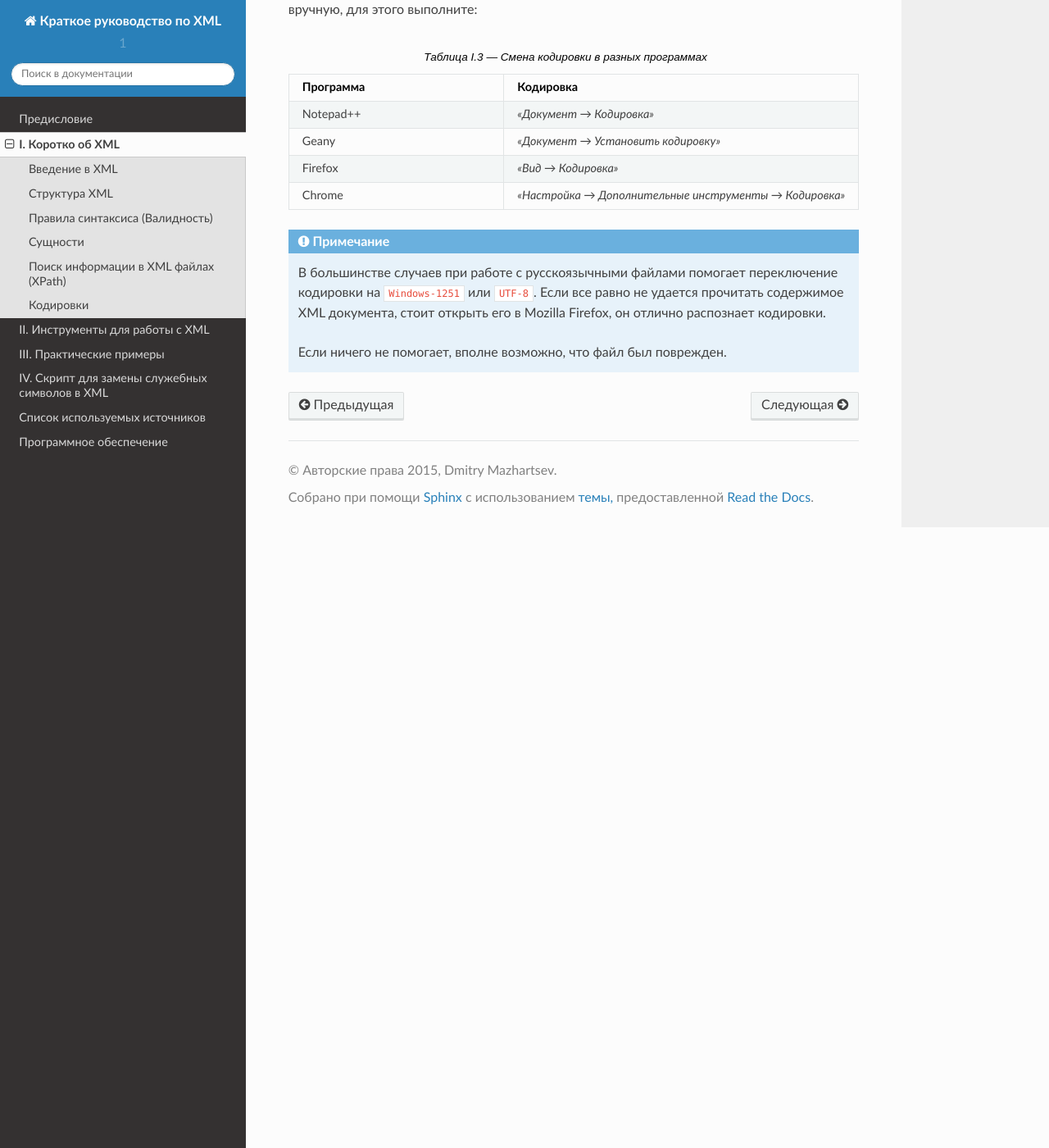
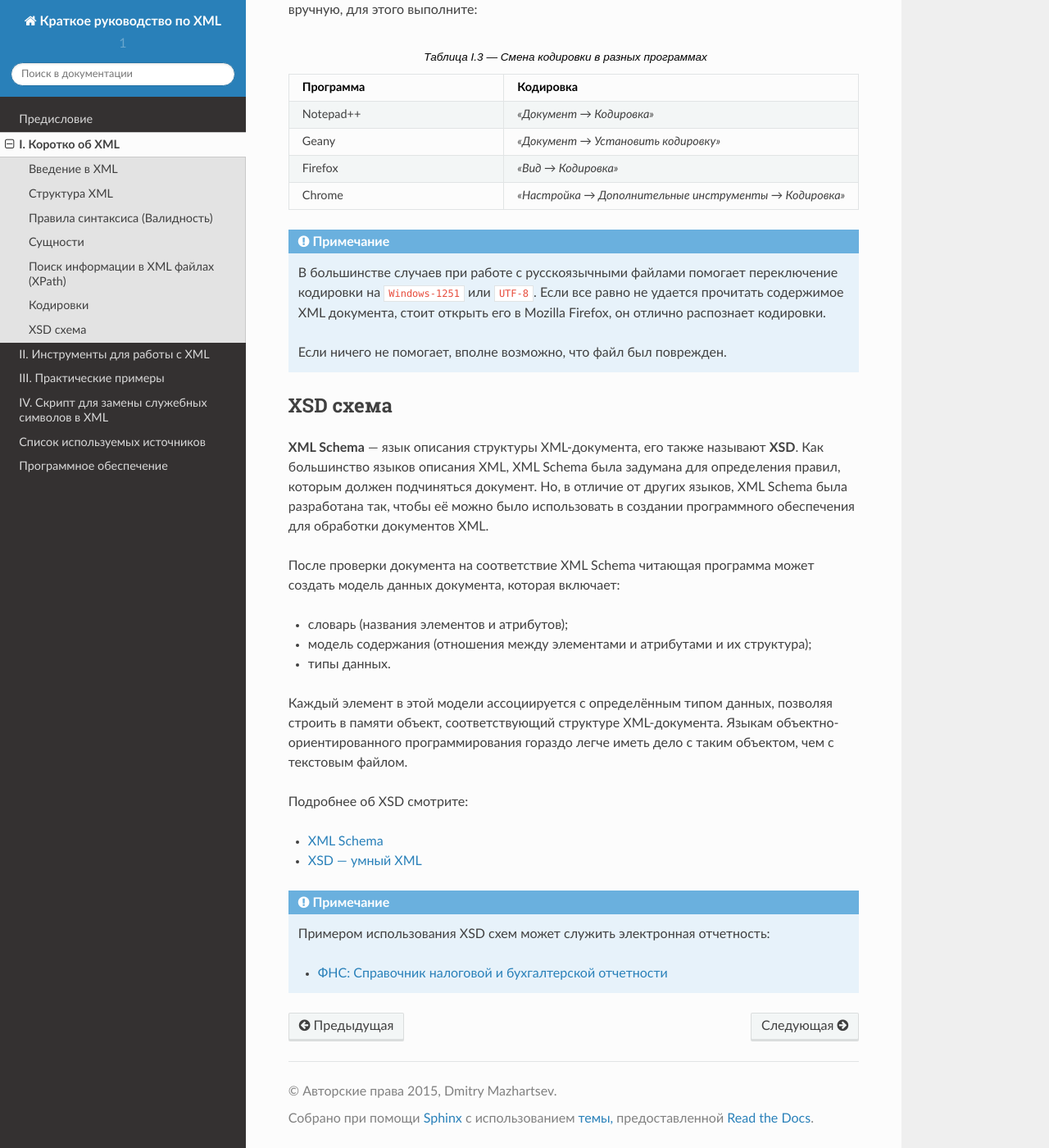
Before and after one commit to mazhartsev/xml-guide, a Sphinx documentation site: the page built from docs/source/xml-intro.rst, in a window 1280 px wide and 1400 px high, scrolled down 5037 px. Shown: the whole window at 82% size. Built offline with Sphinx 7.4.7 and the Read the Docs theme 2.0.0, drawn with Linux system fonts in a browser that asks for light colours; formulas are drawn with MathJax 3.

Commit message:
Update xml-intro.rst

```diff
--- a/docs/source/xml-intro.rst
+++ b/docs/source/xml-intro.rst
@@ -234,3 +234,28 @@ XPath запрос ``/bookstore/book/price`` вернет следующий р
 .. note:: В большинстве случаев при работе с русскоязычными файлами помогает переключение кодировки на ``Windows-1251`` или ``UTF-8``. Если все равно не удается прочитать содержимое XML документа, стоит открыть его в Mozilla Firefox, он отлично распознает кодировки.
 
  Если ничего не помогает, вполне возможно, что файл был поврежден.
+
+XSD схема
+---------------
+
+.. index:: XSD, XML Schema
+
+**XML Schema** — язык описания структуры XML-документа, его также называют **XSD**. Как большинство языков описания XML, XML Schema была задумана для определения правил, которым должен подчиняться документ. Но, в отличие от других языков, XML Schema была разработана так, чтобы её можно было использовать в создании программного обеспечения для обработки документов XML.
+
+После проверки документа на соответствие XML Schema читающая программа может создать модель данных документа, которая включает:
+
+* словарь (названия элементов и атрибутов);
+* модель содержания (отношения между элементами и атрибутами и их структура);
+* типы данных.
+
+Каждый элемент в этой модели ассоциируется с определённым типом данных, позволяя строить в памяти объект, соответствующий структуре XML-документа. Языкам объектно-ориентированного программирования гораздо легче иметь дело с таким объектом, чем с текстовым файлом.
+
+Подробнее об XSD смотрите:
+
+* `XML Schema <https://ru.wikipedia.org/wiki/XML_Schema>`_
+* `XSD — умный XML <http://habrahabr.ru/post/90696/>`_
+
+
+.. note:: Примером использования XSD cхем может служить электронная отчетность:
+
+ * `ФНС: Справочник налоговой и бухгалтерской отчетности <http://format.nalog.ru/>`_
```
